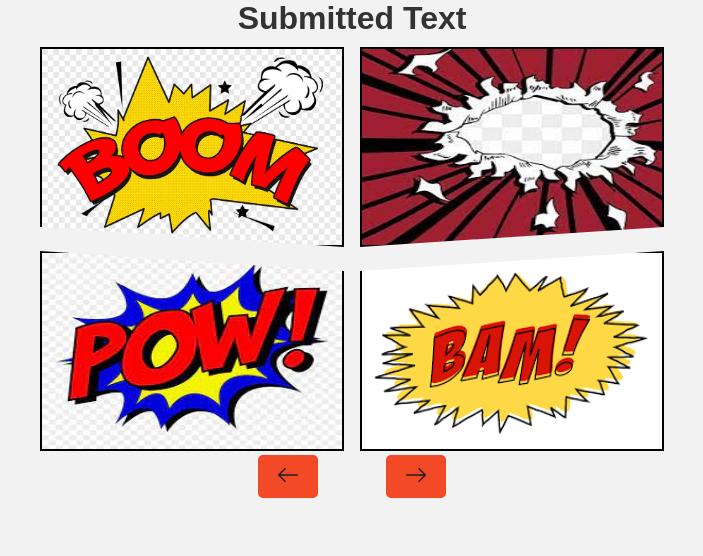
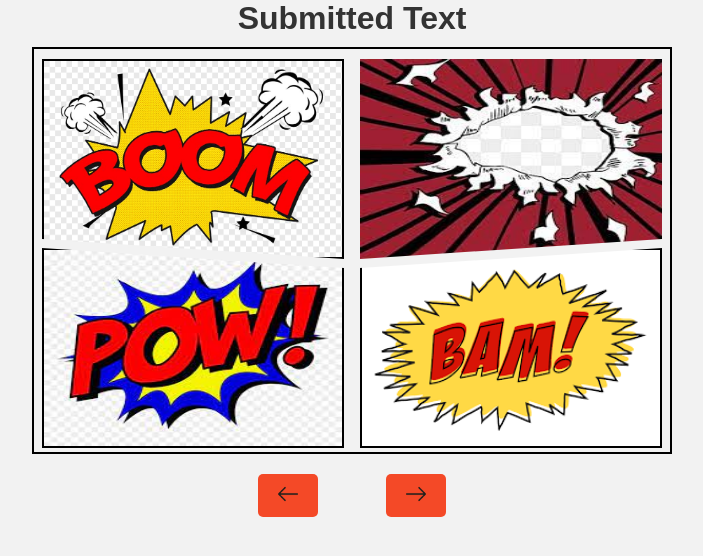
Before and after one commit to Stelath/comic-strip-frontend, a React (Create React App) app: page / in a window 1280 px wide. Both pictures are taken after typing "Sample" into the empty fields and a click on the button "Submit". Shown: the top 556 px of the page, without its empty margins (288-991 px from the left). Built offline with nearby package versions, Linux system fonts and the light colour scheme.

Commit message:
Created Layout Templates
Need to have only one exported to the screen

```diff
--- a/src/CSS/WelcomePage.css
+++ b/src/CSS/WelcomePage.css
@@ -50,11 +50,12 @@ button:hover {
 }
 
 
-.image-container {
+/* .image-container {
   width: 25%;
-}
+} */
 
 .button-container {
+  margin-top: 20px;
   width: 10%;
 }
 
--- a/src/CSS/pages.css
+++ b/src/CSS/pages.css
@@ -1,5 +1,15 @@
-.image-container-2 {
+.image-container-left {
     width: 25%;
+    border-bottom: 2px solid black;
+    border-top: 2px solid black;
+    border-left: 2px solid black;
+}
+
+.image-container-right {
+    width: 25%;
+    border-bottom: 2px solid black;
+    border-top: 2px solid black;
+    border-right: 2px solid black;
 }
 
 .screen-container .row{
@@ -22,7 +32,8 @@
     height: 200px;
     border: 2px solid black;
     clip-path: polygon(100% 100%, 0% 90%, 0% 0%, 100% 0%);
-    object-fit: fill;
+    margin-bottom: -15px;
+    margin-top: 10px
   }
 
 
@@ -31,15 +42,26 @@
     height: 200px;
     border: 2px solid black;
     clip-path: polygon(100% 100%,0% 100%,0% 0%,100% 10%);
-    object-fit: fill;
 }
 
 .image-type-3 {
+    position: relative;
     width: 95%;
     height: 200px;
-    border: 2px solid black;
     clip-path: polygon(100% 90%,0% 100%,0% 0%,100% 0%);
-    object-fit: fill;
+    margin-bottom: -15px;
+    margin-top: 10px;
+}
+
+.image-type-3:before {
+    position: absolute;
+    top: 0;
+    left: 0;
+    width: 100%;
+    height: 100%;
+    border: 10px solid black;
+    clip-path: polygon(100% 90%, 0% 100%, 0% 0%, 100% 0%);
+    z-index: -1; /* Send behind the image */
 }
 
 .image-type-4 {
@@ -47,5 +69,18 @@
     height: 200px;
     border: 2px solid black;
     clip-path: polygon(100% 100%,0% 100%,0% 10%,100% 0%);
-    object-fit: fill;
 }
+
+.image-type-5 {
+    width: 95%;
+    height: 200px;
+    border: 2px solid black;
+    clip-path: polygon(90% 100%,0% 100%,0% 10%,100% 0%);
+}
+
+.image-type-6 {
+    width: 95%;
+    height: 200px;
+    border: 2px solid black;
+    clip-path: polygon(100% 100%,10% 100%,0% 10%,100% 0%);
+}
--- a/src/pages/comicBookPages.jsx
+++ b/src/pages/comicBookPages.jsx
@@ -1,84 +1,65 @@
 import { Form, Button, Alert, Container, Row, Col, Image } from "react-bootstrap";
 import "../CSS/pages.css"
 
-// export default function ComicBookPage() {
+export default function layout4_1() {
 
-//     return (
-//         <div className="grid-container">
-//             <div className="grid-item">
-//                 <img src="picture1.jpg" alt="Picture 1" />
-//             </div>
-//             <div className="grid-item">
-//                 <img src="picture2.jpg" alt="Picture 2" />
-//             </div>
-//             <div className="grid-item">
-//                 <img src="picture3.jpg" alt="Picture 3" />
-//             </div>
-//             <div className="grid-item">
-//                 <img src="picture4.jpg" alt="Picture 4" />
-//             </div>
-//         </div>
-//     );
-
-
-// }
-
-
-
-export default function layout4_1() {
     const images = ["/images/img1.jpg", "/images/img2.jpg", "/images/img3.jpg", "/images/img4.png"];
 
     return (
         <div>
             <Container className="screen-container">
                 <Row>
-                    <Col className="image-container-2">
+                    <Col className="image-container-left">
                         <Image className="image-type-1" src={images[0]}  />
                         <Image className="image-type-2" src={images[1]}  />
                     </Col>
-                    <Col className="image-container-2">
+                    <Col className="image-container-right">
                         <Image className="image-type-3" src={images[2]} fluid />
                         <Image className="image-type-4" src={images[3]} fluid />
                     </Col>
                 </Row>
             </Container>
+            <layout4_2 images={images} />
+            <layout4_3 images={images} />
+        </div>
+    );
+
+}
+
+export const layout4_2 = ({ images }) => {
+    return (
+        <div>
+            <Row>
+                <Col className="image-container" style={{ width: "25%" }}>
+                    <Image src={images[0]} style={{ height: "300px" }}/>
+                    <Image className="image-type-5" src={images[1]}  />
+                </Col>
+                <Col className="image-container" style={{ width: "25%" }}>
+                    <Image className="image-type-6" src={images[2]} fluid />
+                    <Image src={images[3]} fluid style={{ height: "300px"  }}/>
+                </Col>
+            </Row>
         </div>
     );
 }
 
-const layout4_2 = ({ images }) => {
+export const layout4_3 = ({ images }) => {
     return (
         <div>
             <Row>
                 <Col className="image-container" style={{ width: "25%" }}>
-                    <Image src="/images/img1.jpg" className="mr-2" fluid style={{ height: "300px" }} />
-                    <Image src="/images/img2.jpg" className="mr-2" fluid />
+                    <Image src={images[0]} className="mr-2" fluid style={{ height: "300px" }} />
+                    <Image src={images[1]} className="mr-2" fluid />
                 </Col>
                 <Col className="image-container" style={{ width: "25%" }}>
-                    <Image src="/images/img3.jpg" className="mr-2" fluid style={{ height: "300px"  }}/>
-                    <Image src="/images/img4.png" className="mr-2" fluid />
+                    <Image src={images[2]} className="mr-2" fluid />
+                    <Image src={images[3]} className="mr-2" fluid style={{ height: "300px"  }}/>
                 </Col>
             </Row>
         </div>
     );
-};
+}
 
-const layout4_3 = ({ images }) => {
-    return (
-        <div>
-            <Row>
-                <Col className="image-container" style={{ width: "25%" }}>
-                    <Image src="/images/img1.jpg" className="mr-2" fluid style={{ height: "300px" }} />
-                    <Image src="/images/img2.jpg" className="mr-2" fluid />
-                </Col>
-                <Col className="image-container" style={{ width: "25%" }}>
-                    <Image src="/images/img3.jpg" className="mr-2" fluid />
-                    <Image src="/images/img4.png" className="mr-2" fluid style={{ height: "300px"  }}/>
-                </Col>
-        </Row>
-        </div>
-    );
-};
 
 const layout5_3 = ({ images }) => {
 
```
